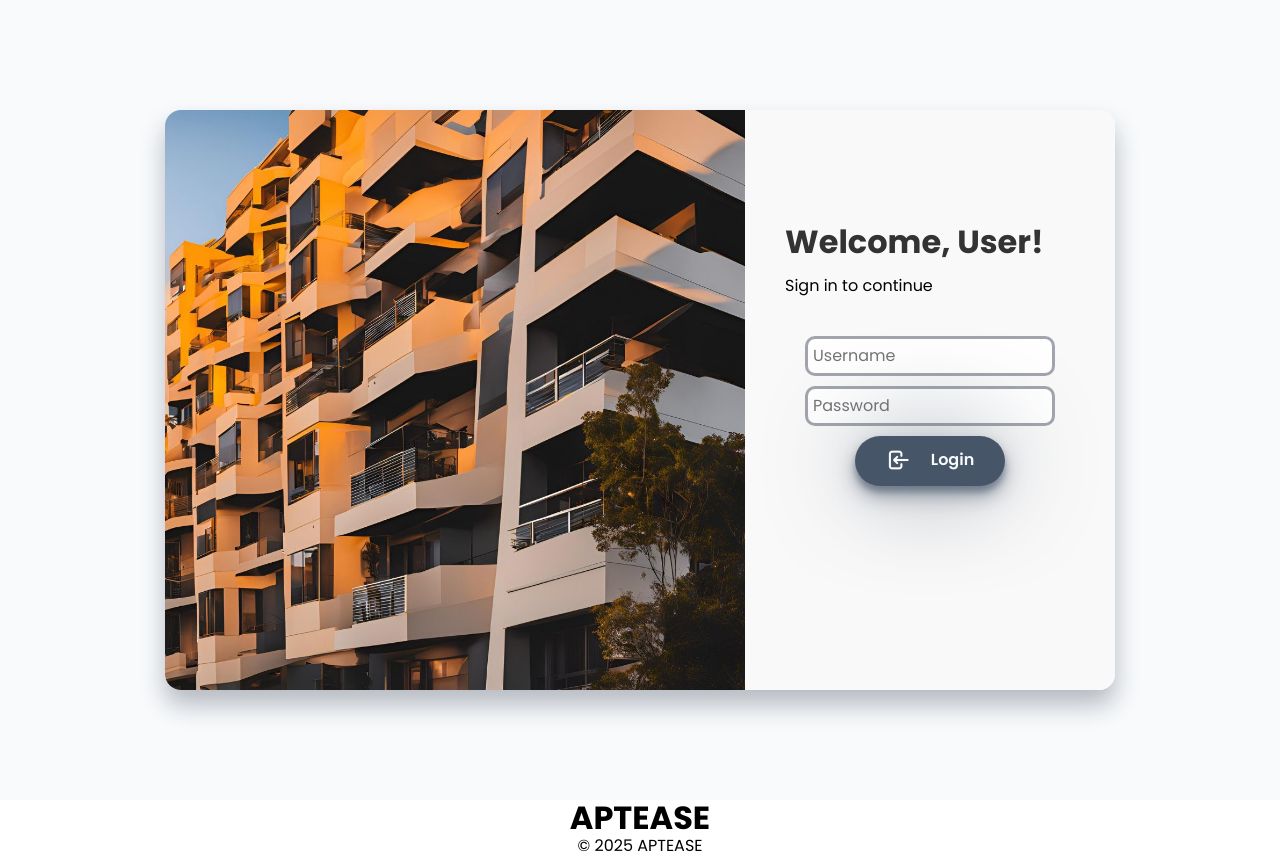
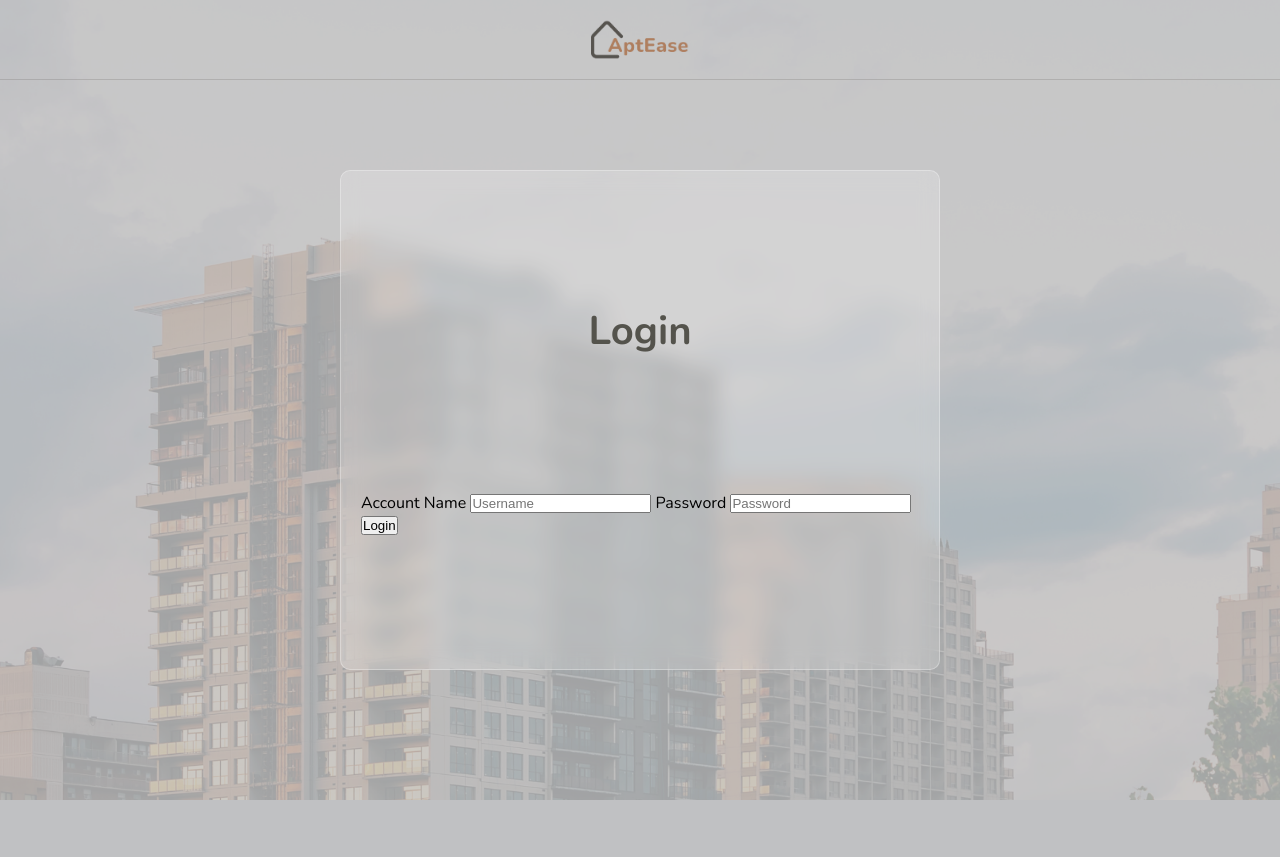
Before and after one commit to YVISS/Apt-Ease, a PHP site: page /login.php in a window 1280 px wide. After the commit the page ends 800 px from the top, so only its background shows below. Run offline with PHP 8.4, Linux system fonts and the light colour scheme.

Commit message:
new files

```diff
--- a/login.css
+++ b/login.css
@@ -1,95 +1,114 @@
+@import url('https://fonts.googleapis.com/css2?family=Nunito:wght@400;700&display=swap');
+
+:root{
+    /* CSS HEX */
+ --fuscous-gray: #54534c;
+ --muesli: #af7d5f;
+ --leather: #a3745b;
+ --driftwood: #b17c54;
+ --sandrift: #b3927f;
+ --toast: #9c7c65;
+ --muddy-waters: #bc8361;
+ --domino: #947c62;
+ --storm-dust: #6c6c69;
+ --sandal: #b49474;
 
 
 
-.login__wrapper {
-    margin: auto;
+
+ /* SCSS RGB */
+ --fuscous-gray: rgba(84,83,76,1);
+ --muesli: rgba(175,125,95,1);
+ --leather: rgba(163,116,91,1);
+ --driftwood: rgba(177,124,84,1);
+ --sandrift: rgba(179,146,127,1);
+ --toast: rgba(156,124,101,1);
+ --muddy-waters: rgba(188,131,97,1);
+ --domino: rgba(148,124,98,1);
+ --storm-dust: rgba(108,108,105,1);
+ --sandal: rgba(180,148,116,1);
+
+
+}
+*{
+    box-sizing: border-box;
+    margin: 0;
+    padding: 0;
+}
+html, body {
+    height: 100%;
+    margin: 0;
+    padding: 0;
     width: 100%;
-    height: 100vh; /* Full viewport height */
-    display: flex;
-    justify-content: center;
-    align-items: center;
-    background-color: #f8fafc; /* Background color to match the design */
+}
+body {
+    position: relative;
+    background-image: url('src/apt-ease-bg.png');
+    background-size: cover;
+    background-repeat: no-repeat;
+    background-position: center;
+    overflow: hidden;
+    font-family: 'Nunito', sans-serif;
 }
 
-.login__card {
-    width: 950px; /* Set a suitable width for the card */
-    display: flex;
-    border-radius: 16px;
-    overflow: hidden; /* Ensure content stays within rounded corners */
-    box-shadow: 0px 15px 25px rgba(30, 41, 59, 0.3);
-    background-color: #ffffff;
+body::before {
+    content: "";
+    position: absolute;
+    top: 0;
+    left: 0;
+    width: 100%;
+    height: 100%;
+    background: rgba(0, 0, 0, 0.2); /* Adjust the opacity to darken the background */
+    z-index: -1; /* Ensure the overlay is behind other content */
 }
 
-.login__image {
-    flex: 2;
+header{
+    display: flex;
+    align-items: center;
+    justify-content:center;
+    border-bottom: 1px solid rgba(84, 83, 76, 0.2);
+}
+header img{
     display: flex;
     align-items: center;
     justify-content: center;
-    background: linear-gradient(135deg, #6a11cb, #2575fc); /* Gradient background */
+    padding: 10px;
+    width: auto;
+    height: 75px;
+}
+.wrapper{
+    width: 100%;
+    height: 100%;
+   display: grid;
+   grid-template-rows:10% 85% 5%;
 }
 
-.aptease {
-    width: 100%; /* Full width */
-    height: auto; /* Maintain aspect ratio */
-    object-fit: cover; /* Ensure it covers the container */
-}
-
-.login__form {
-    flex: 1;
-    display: flex;
-    flex-direction: column;
-    justify-content:center;
-    padding: 40px;
-    background-color: #f9f9f9; /* Light background */
-    width: 100%;
-    height: auto;
-}
-
-.login__information{
-    width: 100%;
-    display: flex;
-    justify-content: center;
-    flex-direction: column;
-    margin-bottom: 40px;
-
-}
-.login__information h1 {
-    width: 100%;
-    font-size: 2rem;
-    margin-bottom: 1rem;
-    color: #333;
-    display: flex;
-    align-items: flex-start;
-    justify-content: start;
-}
-
-.login__inputs{
-    width: 100%;
+.main-content{
     display: flex;
     align-items: center;
     justify-content: center;
-    flex-direction: column;
-    margin-bottom: 90px;
-    gap: 10px;
-
+    width: 100%;
+    height: 100%;
 }
 
-.login__creds{
-    width: 100%;
+.card{
     display: flex;
-    justify-content: center;
+    align-items: center;
+    justify-content: space-evenly;
     flex-direction: column;
-    align-items: center;
-    gap: 10px;
+    width: 600px;
+    height: 500px;
+    background: rgba(255, 255, 255, 0.2); /* Semi-transparent background */
+    border-radius: 10px;
+    -webkit-backdrop-filter: blur(10px); /* For Safari */
+    backdrop-filter: blur(10px); /* Blur effect */
+    border: 1px solid rgba(255, 255, 255, 0.3); /* Semi-transparent border */
+    margin: auto;
+    padding: 20px;
 }
 
-.login{
-    display: flex;
-    align-items: center;
-    justify-content: center;
-    gap: 20px;
+.card h1 {
+    color: var(--fuscous-gray);
+    font-size: 2.5rem;
+    margin-bottom: 20px;
 }
-
-i{
-    font-size: 25px;
-}
--- a/login.php
+++ b/login.php
@@ -1,76 +1,31 @@
-
 <!DOCTYPE html>
 <html lang="en">
 <head>
     <meta charset="UTF-8">
     <meta name="viewport" content="width=device-width, initial-scale=1.0">
-    <link rel="stylesheet" href="modern-normalize.css">
-    <link rel="stylesheet" href="https://cdn.jsdelivr.net/npm/@tabler/icons-webfont@latest/dist/tabler-icons.min.css" />
-    <link rel="stylesheet" href="utils.css">
     <link rel="stylesheet" href="login.css">
-    <title>Apt-Ease | Login</title>
+    <title>Apt-Ease - Login</title>
 </head>
 <body>
-<div class="login__wrapper">
-    <div class="login__card">
-        <div class="login__image">
-            <img class="aptease" src="./src/apt-ease.jpg" alt="AptEase Logo">
-        </div>
-        <div class="login__form">
-            <div class="login__information">
-                <h1>Welcome, User!</h1>
-                <p>Sign in to continue</p>
+    <div class="wrapper">
+        <header>
+            <div class="logo">
+                <img src="src/apt-ease-logo.png" alt="Logo">
             </div>
-            <div class="login__inputs">
-            <form class="login__creds" action="<?php echo htmlspecialchars($_SERVER['PHP_SELF']); ?>" method="POST">
-                <input type="text" placeholder="Username" name="txtusername" id="username" required>
-                <input type="password" placeholder="Password" name="txtpassword" id="password" required>
-                    <?php
-                    if (!empty($errorMessage)) {
-                        echo "<p class='error'>$errorMessage</p>";
-                    }
-                    ?>
-                <button class="login" type="submit" name="btnlogin" value="Login"><i class="ti ti-login"></i>Login</button>
-            </form>
+        </header>
+        <div class="main-content">
+            <div class="card">
+                <h1>Login</h1>
+                <form action="login.php" method="post">
+                    <label for="">Account Name</label>
+                    <input id="txtusername" type="text" name="txtusername" placeholder="Username" required>
+                    <label for="">Password</label>
+                    <input type="password" id="txtpassword" name="txtpassword" placeholder="Password" required>
+                    <button type="submit">Login</button>
+                </form>
             </div>
         </div>
+        <footer></footer>
     </div>
-</div>
-<header>
-        <h1>APTEASE</h3>
-    </header>
-
-    <?php
-$errorMessage = "";
-
-if (isset($_POST['btnlogin'])) {
-    require_once "config.php";
-
-    $sql = "SELECT * FROM tblaccounts WHERE username = ? AND password = ? AND status = 'ACTIVE'";
-
-    if ($stmt = mysqli_prepare($link, $sql)) {
-        mysqli_stmt_bind_param($stmt, "ss", $_POST['txtusername'], $_POST['txtpassword']);
-
-        if (mysqli_stmt_execute($stmt)) {
-            $result = mysqli_stmt_get_result($stmt);
-            if (mysqli_num_rows($result) > 0) {
-                $account = mysqli_fetch_array($result, MYSQLI_ASSOC);
-                session_start();
-                $_SESSION['username'] = $_POST['txtusername'];
-                $_SESSION['usertype'] = $account['usertype'];
-                header("Location: main.php");
-                exit(); // Always call exit after header redirection
-            } else {
-                $errorMessage = "Incorrect login details or account is inactive";
-            }
-        }
-    } else {
-        $errorMessage = "Error on the select statement";
-    }
-}
-?>
-    <footer>
-        <p>&copy; <?php echo date("Y"); ?> APTEASE</p>
-    </footer>
 </body>
 </html>
```
Also changed, not shown: .php-preview-router.php (added, +88 -0 lines), index.html (deleted, +0 -11 lines), src/apt-ease-bg.png (added), src/apt-ease-logo.png (added).
